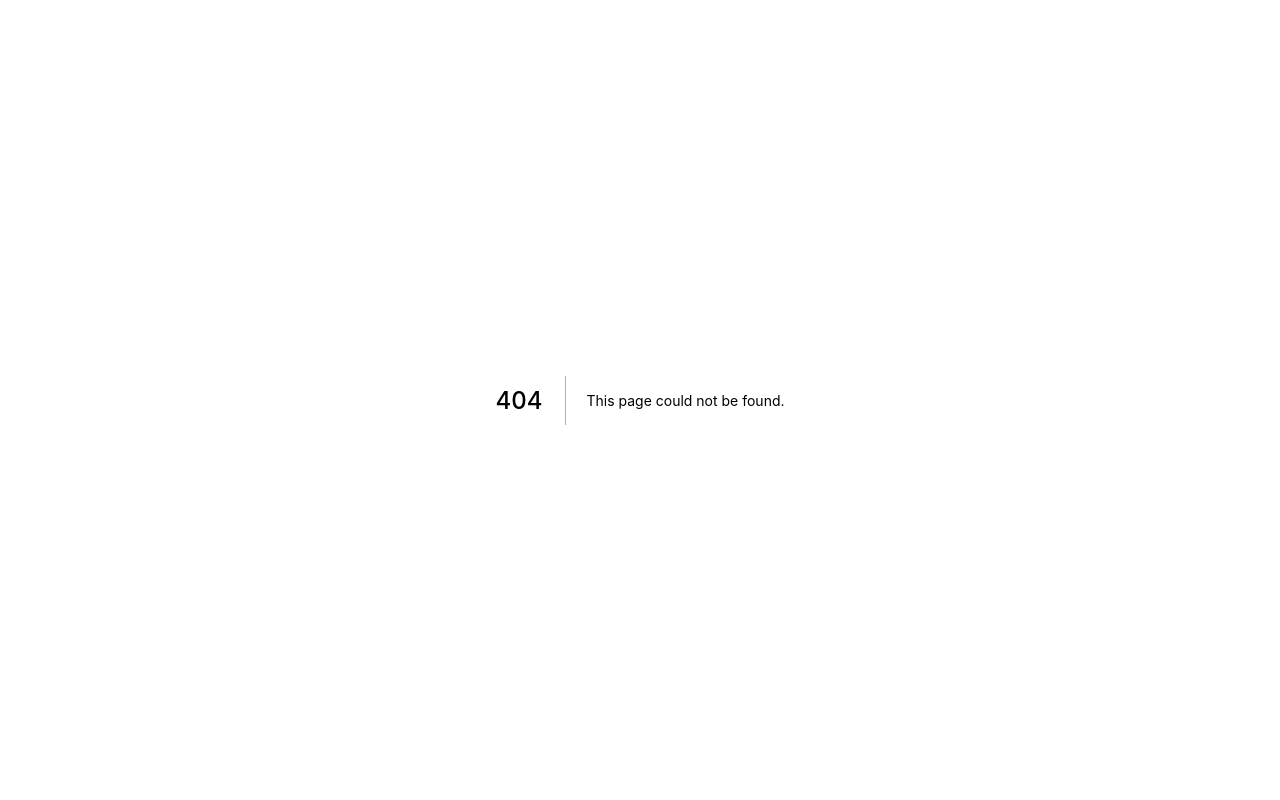
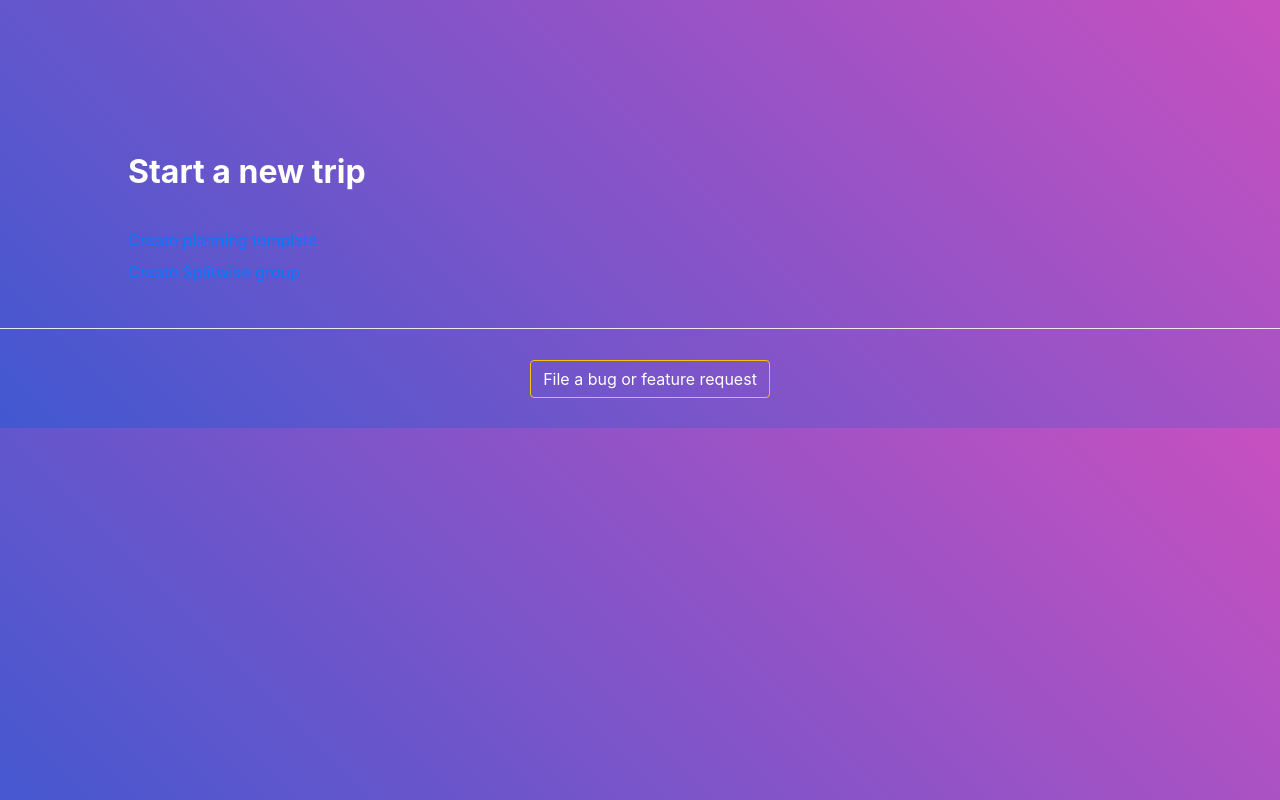
Before and after one commit to Nsrose/fire-calculator, a Next.js app: page /trips in a window 1280 px wide. Before the commit this address had no page. Built offline with nearby package versions, Linux system fonts and the light colour scheme.

Commit message:
initial prototype

```diff
--- /dev/null
+++ b/components/trip-header.js
@@ -0,0 +1,37 @@
+import React from "react";
+import Head from 'next/head'
+
+
+export default class TripHeader extends React.Component {
+	constructor(props) {
+		super(props);
+	}
+
+
+	render() {
+		return (
+			<Head>
+          <title>Better Trip Planner</title>
+          <link rel="icon" href="/favicon.ico" />
+          <script
+            async
+            src="https://www.googletagmanager.com/gtag/js?id=G-39S0HP6RN0"
+          />
+
+
+          <script
+            dangerouslySetInnerHTML={{
+              __html: `
+                    window.dataLayer = window.dataLayer || [];
+                    function gtag(){dataLayer.push(arguments);}
+                    gtag('js', new Date());
+                    gtag('config', 'G-39S0HP6RN0');
+                `,
+            }}
+          />
+
+          <script data-ad-client="ca-pub-4222252253730110" async src="https://pagead2.googlesyndication.com/pagead/js/adsbygoogle.js"></script>
+        </Head>
+     )
+	}
+}
--- a/package.json
+++ b/package.json
@@ -30,6 +30,8 @@
     "react-responsive": "^8.2.0",
     "react-strap": "0.0.1",
     "react-tooltip": "^4.2.13",
-    "reactstrap": "^8.9.0"
+    "reactstrap": "^8.9.0",
+    "splitwise": "^1.0.0",
+    "yarn": "^1.22.18"
   }
 }
--- /dev/null
+++ b/pages/trips.js
@@ -0,0 +1,68 @@
+import React from "react";
+import Head from 'next/head'
+import Image from 'next/image';
+import TripHeader from '../components/trip-header';
+import TopBar from '../components/topbar';
+import styles from '../styles/About.module.css';
+import { Button } from 'react-bootstrap';
+import Footer from '../components/footer';
+import Splitwise from '../node_modules/splitwise';
+import Link from "next/link";
+
+var SPLITWISE_API_KEY = "yNaIqZjz2ztidmKq1SlmsFr6zsaSV29tfuHCxI5T";
+
+
+export default class Trips extends React.Component {
+	constructor (props) {
+		super(props);
+		// const sw = Splitwise({
+  // 			consumerKey: 'o7yokwOJyej2yX1T3SVyiTqK95c7FoYuretCM1wB',
+  // 			consumerSecret: 'NX3dV83FIRT8IBDAOg5tmm2YNDdk4e1kDFb3dTTe',
+  // 			logger: console.log
+		// })
+	}
+
+	// https://github.com/keriwarr/splitwise
+
+
+	initiate = () => {
+		window.open('https://www.notion.so/Trip-Planning-Template-fc4bb38a5a1748b5a122e93a69e93401');
+	    window.open('https://secure.splitwise.com/groups/new');
+	}
+
+
+	render() {
+		return (<div className={styles.container}>
+			<TripHeader />
+			<main className={styles.main}>
+
+
+				<div className={styles.educationContainer} id="educationContainer">
+				<div className={styles.fixerContainer}>
+
+
+	            <div className={styles.educationElementContainer}>
+	             <div className={styles.title}>Start a new trip</div>
+
+	            </div>
+
+
+
+				<div><a href="https://www.notion.so/Trip-Planning-Template-fc4bb38a5a1748b5a122e93a69e93401" target='_blank'>Create planning template</a></div>
+	            <div><a href="https://secure.splitwise.com/groups/new" target='_blank'>Create Splitwise group</a></div>
+
+
+
+
+
+	          </div>
+
+	          </div>
+
+
+			</main>
+			<Footer />
+
+		</div>)
+	}
+}
```
Also changed, not shown: 2 other files (tests, documents, lock files or other folders).
